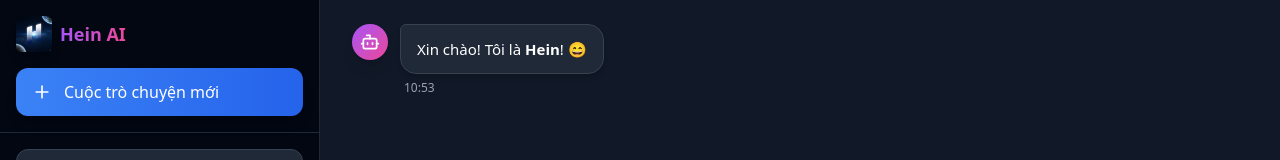
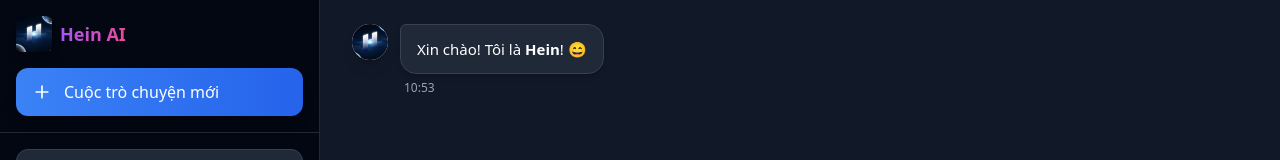
Before and after one commit to tahien663-cpu/test, a React (Vite) app in the folder frontend/: page /chat in a window 1280 px wide. Shown: the top 160 px of the page. Built offline with nearby package versions, Linux system fonts and the light colour scheme; no server answers; sample sign-in values are in the browser's storage.

Commit message:
Update Chat.jsx

```diff
--- a/frontend/src/Chat.jsx
+++ b/frontend/src/Chat.jsx
@@ -96,8 +96,12 @@ const MessageBubble = ({ msg, userName, onDelete, theme }) => {
 
   return (
     <div className={`flex gap-3 mb-6 ${isUser ? 'flex-row-reverse' : 'flex-row'} group`}>
-      <div className={`flex-shrink-0 w-9 h-9 rounded-full flex items-center justify-center ${isUser ? 'bg-blue-500' : 'bg-gradient-to-br from-purple-500 to-pink-500'} shadow-lg`}>
-        {isUser ? <User className="w-5 h-5 text-white" /> : <Bot className="w-5 h-5 text-white" />}
+      <div className={`flex-shrink-0 w-9 h-9 rounded-full flex items-center justify-center ${isUser ? 'bg-blue-500' : 'bg-white'} shadow-lg overflow-hidden`}>
+        {isUser ? (
+          <User className="w-5 h-5 text-white" />
+        ) : (
+          <img src="/logo.png" alt="Hein AI" className="w-full h-full object-cover" />
+        )}
       </div>
       <div className={`max-w-[75%] md:max-w-[65%] ${isUser ? 'items-end' : 'items-start'} flex flex-col`}>
         <div className={`px-4 py-3 rounded-2xl ${
@@ -735,8 +739,8 @@ export default function Chat() {
             ))}
             {isLoading && (
               <div className="flex gap-3 mb-6">
-                <div className="flex-shrink-0 w-9 h-9 rounded-full flex items-center justify-center bg-gradient-to-br from-purple-500 to-pink-500 shadow-lg">
-                  <Bot className="w-5 h-5 text-white" />
+                <div className="flex-shrink-0 w-9 h-9 rounded-full flex items-center justify-center bg-white shadow-lg overflow-hidden">
+                  <img src="/logo.png" alt="Hein AI" className="w-full h-full object-cover" />
                 </div>
                 <div className={`px-4 py-3 rounded-2xl rounded-tl-md shadow-md ${
                   theme === 'dark'
```
